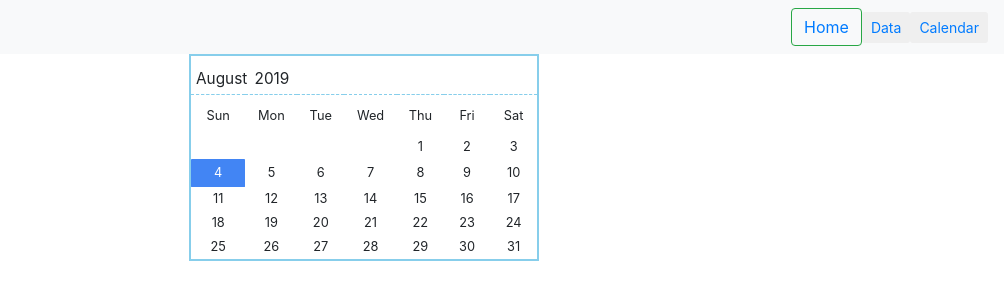
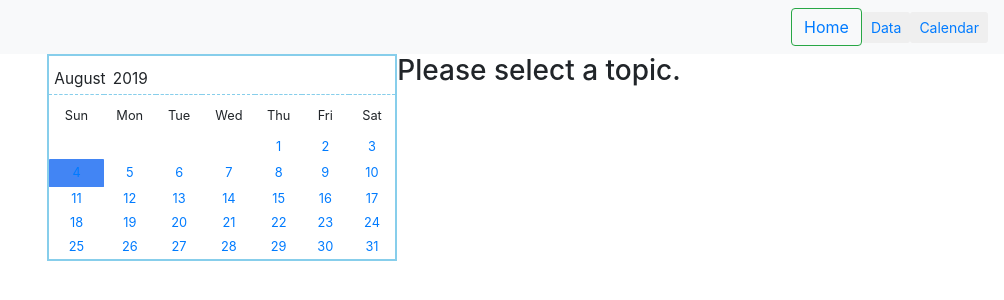
Before and after one commit to LuLu-89/final_project, a React (Create React App) app: page /calendar in a window 1280 px wide. Shown: the top 300 px of the page, without its empty margins (276-1280 px from the left). Built offline with nearby package versions, Linux system fonts and the light colour scheme.

Commit message:
Adding an inner route, trying to understand why linking to higher levels doesn't clear lower routes

```diff
--- a/package.json
+++ b/package.json
@@ -10,7 +10,7 @@
     "react": "next",
     "react-bootstrap": "^1.0.0-beta.10",
     "react-dom": "next",
-    "react-router-dom": "^5.0.1",
+    "react-router-dom": "latest",
     "react-scripts": "2.0.3"
   },
   "devDependencies": {},
--- a/src/components/Calendar/Calendar.js
+++ b/src/components/Calendar/Calendar.js
@@ -1,6 +1,14 @@
 import React from 'react';
 import moment from 'moment';
 import './calendar.css';
+
+import {
+    BrowserRouter,
+    Route,
+    Link,
+} from 'react-router-dom';
+
+import MyDropdown from '../MyDropdown';
 
 // ./src/components/Calendar/Calendar.js
 //   Line 5:     'style' is assigned a value but never used
@@ -169,6 +177,7 @@ export default class Calendar extends React.Component {
     }
 
     onDayClick = (e, day) => {
+        //TODO: instead get state from the route params
         this.setState({
             selectedDay: day
         }, () => {
@@ -199,10 +208,16 @@ export default class Calendar extends React.Component {
         let daysInMonth = [];
         for (let d = 1; d <= this.daysInMonth(); d++) {
             let className = (d == this.currentDay() ? "day current-day" : "day");
-            let selectedClass = (d == this.state.selectedDay ? " selected-day " : "")
+            let selectedClass = (d == this.state.selectedDay ? " selected-day " : "");
+
+            // https://tylermcginnis.com/react-router-nested-routes/
             daysInMonth.push(
-                <td key={d} className={className + selectedClass} >
-                    <span onClick={(e) => { this.onDayClick(e, d) }}>{d}</span>
+                <td key={d}
+                    className={className + selectedClass}>
+                    <Link to={`${this.props.match.path}/${d}`}
+                        onClick={(e) => { this.onDayClick(e, d) }}>
+                        <span>{d}</span>
+                    </Link>
                 </td>
             );
         }
@@ -238,6 +253,7 @@ export default class Calendar extends React.Component {
         })
 
         return (
+            <BrowserRouter>
                 <div className="calendar-container" style={this.style}>
 
                     {/* <div className="CalendarApp">
@@ -274,6 +290,17 @@ export default class Calendar extends React.Component {
 
                 </div>
 
+                <Route path={`${this.props.match.path}/:date_iso_format`}
+                    render={({ match }) => <p>You picked {match.params.date_iso_format}</p>}
+                />
+
+                <Route
+                    exact
+                    path={this.props.match.path}
+                    render={() => <h3>Please select a topic.</h3>}
+                />
+
+            </BrowserRouter>
         );
     }
 }
--- a/src/components/Calendar/calendar.css
+++ b/src/components/Calendar/calendar.css
@@ -1,10 +1,15 @@
+.calendar,
 .calendar-container,
-.calendar,
 .calendar-header,
 td,
 tr {
   padding: 0;
   margin: 0;
+}
+
+td a {
+  /* so it fills the entire cell; easier to click */
+  display: block;
 }
 
 .calendar-container {
@@ -38,11 +43,11 @@ tr {
 }
 
 .week-day {
-    font-size: 0.8em;
+  font-size: .8em;
 }
 
 .day {
-    font-size: 0.8em;
+  font-size: .8em;
 }
 
 .day {
@@ -60,8 +65,9 @@ tr {
   border-radius: 2%;
   color: white;
 }
+
 .selected-day {
-    background-color:yellow;
+  background-color: yellow;
   width: 28px;
   height: 28px;
   line-height: 28px;
@@ -77,21 +83,19 @@ tr {
 }
 
 .month-popup div {
-    padding: 0.3em;
+  padding: .3em;
 }
 
 .nav-month {
   position: absolute;
-    top: 0.6em;
-    font-size: 0.6em;
-    right:3px;
+  top: .6em;
+  font-size: .6em;
+  right: 3px;
 }
 
-.prev {
-}
+.prev {}
 
-.next {
-}
+.next {}
 
 .editor-year {
   max-width: 3.6em;
@@ -99,7 +103,7 @@ tr {
 
 .label-month,
 .label-year {
-    font-size: 0.6em;
+  font-size: .6em;
 }
 
 .label-month {
```
Also changed, not shown: src/App.js (+19 -8 lines). Lines whose indentation alone changed are shown as unchanged.
